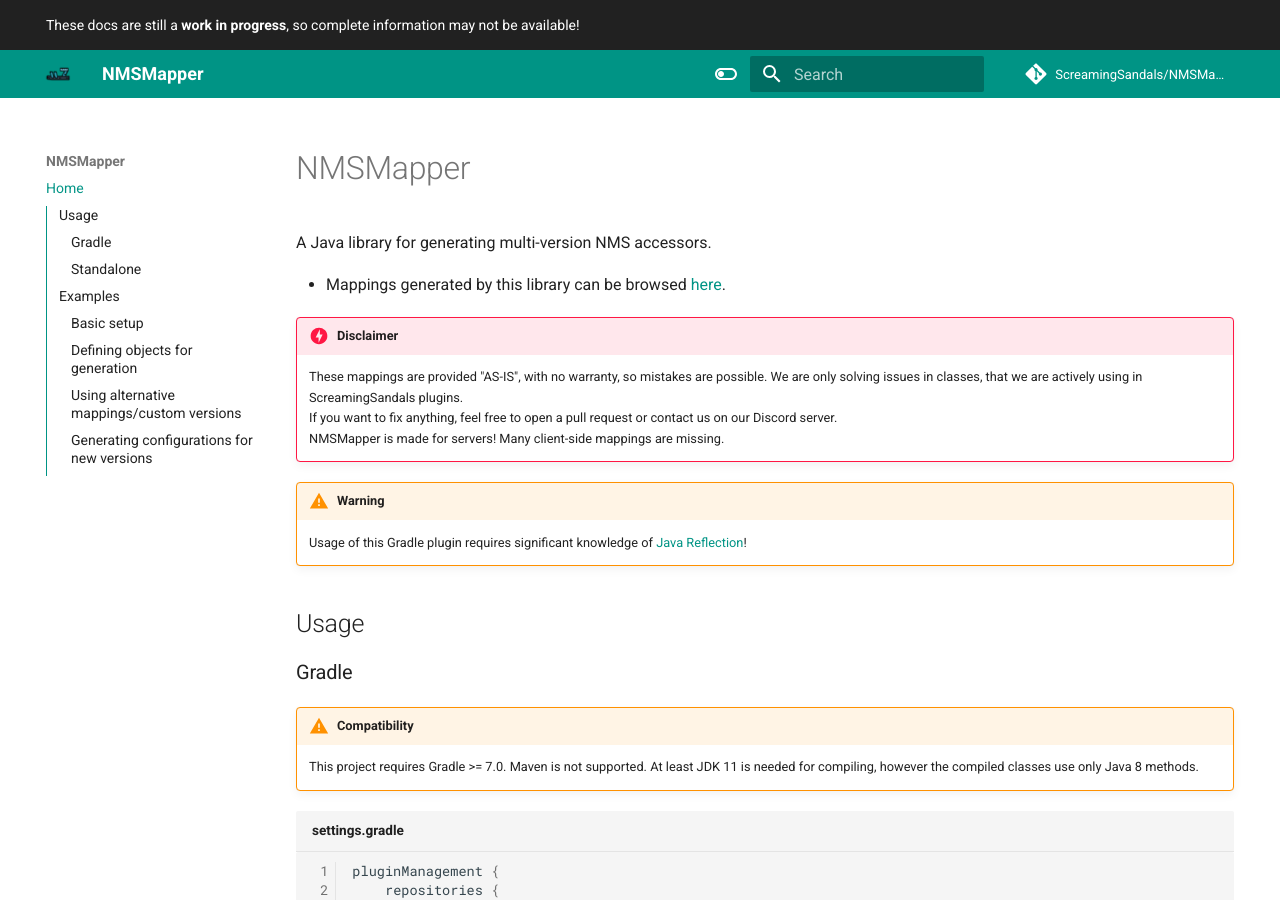
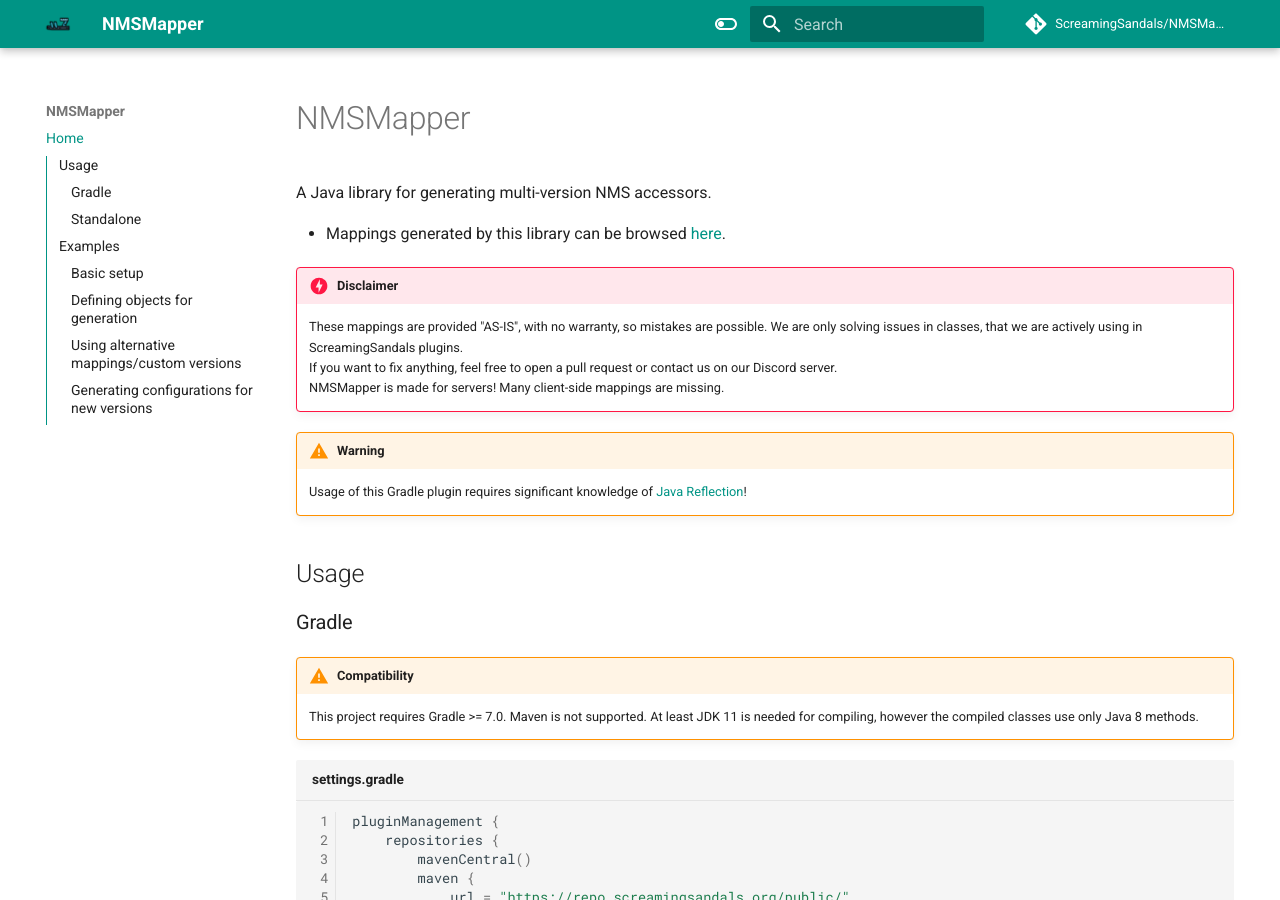
Before and after one commit to ScreamingSandals/NMSMapperDocs, an MkDocs documentation site: the page built from docs/index.md, in a window 1280 px wide and 900 px high. Built offline with MkDocs 1.6.1 and Material for MkDocs 9.7.7, drawn with Linux system fonts in a browser that asks for light colours; comment, search, counter and statistics services are not loaded; the version menu is left out.

Commit message:
it's not WIP

```diff
--- a/overrides/main.html
+++ b/overrides/main.html
@@ -1,5 +1 @@
 {% extends "base.html" %}
-
-{% block announce %}
-  <p>These docs are still a <strong>work in progress</strong>, so complete information may not be available!</p>
-{% endblock %}
```
